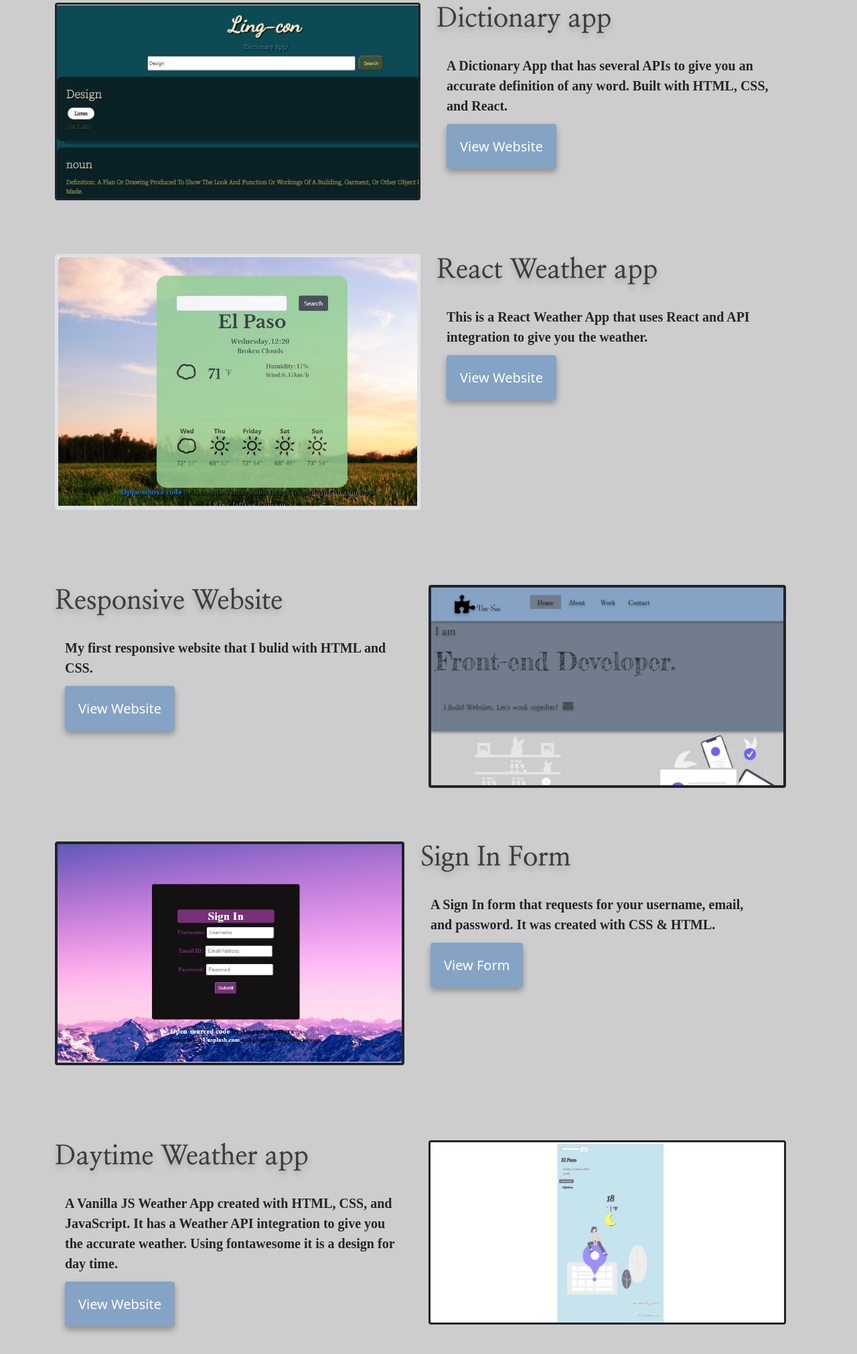
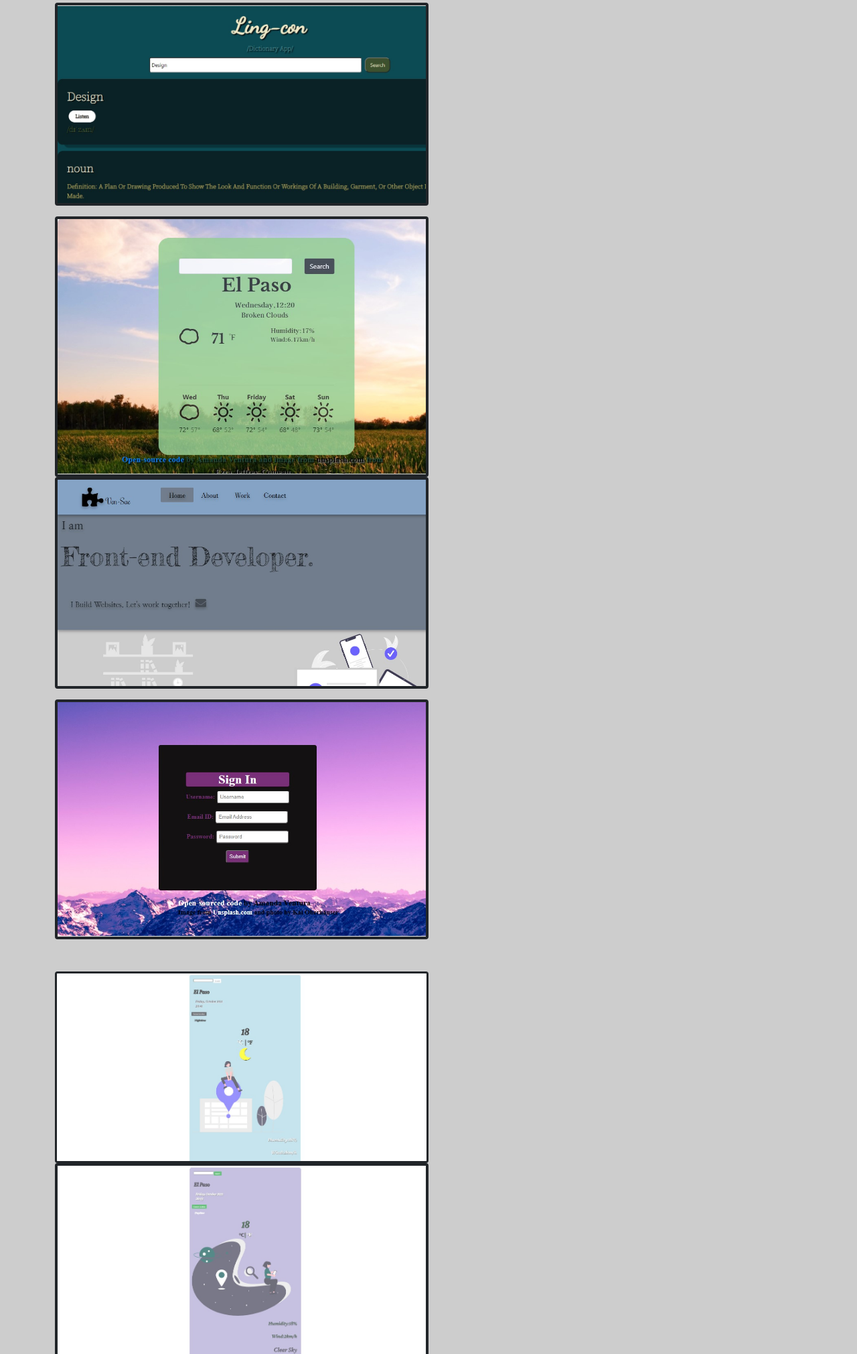
Before and after one commit to ASV185/my-website, a plain HTML site: page projects.html in a window 1280 px wide. Shown: the part 295-2316 px from the top of the page at 67% size. Drawn offline with nearby package versions, Linux system fonts and the light colour scheme; a web font is replaced by a local one.

```diff
--- a/projects.html
+++ b/projects.html
@@ -53,111 +53,30 @@
 <div class="container">
     <h2 class="name text-center mt-5 mb-3">Projects</h2>
     <hr/>
-    <div class="row mt-3">
-        <div class="project-img col-sm-6 mt-3 mb-5">
-            <img src="/images/dictionary-app.jpg" class="img-fluid rounded d-none d-md-block border border-dark border-3"
-                alt="Dictionary project preview" />
+    <div class="row"></div>
+        <div class="col-sm-6 mt-3">
+          <img src="/images/dictionary-app.jpg" class="img-fluid border border-dark border-4 rounded d-none d-md-block"
+          alt="Dictionary App preview"/>
         </div>
         <div class="col-sm-6 mt-3">
-            <h2 class="website-title mb-3">Dictionary app</h2>
-            <p>
-                A Dictionary App that has several APIs to give you an accurate definition of any word. Built with HTML, CSS,
-                and React.
-            </p>
-            <div class="mb-5">
-                <a href="https://dreamy-villani-95e47d.netlify.app" class="projects-link" target="_blank"
-                    title="Dictionary project's site">View Website</a>
-            </div>
+            <img src="/images/react-weather-app.jpg" class="img-fluid border border-dark border-4 rounded d-none d-md-block"
+            alt="React App preview"/>
         </div>
-    </div>
-    <div class="row mt-3">
-        <div class="project-img col-sm-6 mt-3 mb-5">
-            <img src="/images/react-weather-app.jpg" class="img-fluid rounded d-none d-md-block border border-5"
-                alt="React Weather project preview" />
+        <div class="col-sm-6">
+            <img src="/images/responsive-web(1).jpg" class="img-fluid border border-dark border-4 rounded d-none d-md-block"
+            alt="Responsive Website preview"/>
         </div>
-        <div class="col-sm-6 mt-3">
-            <h2 class="website-title mb-3">React Weather app</h2>
-            <p>
-                This is a React Weather App that uses React and API integration to give you the weather.
-            </p>
-            <div class="mb-5">
-                <a href="https://nostalgic-pare-8542f0.netlify.app" class="projects-link" target="_blank"
-                    title="React Weather project's site">View Website</a>
-            </div>
+        <div class="project-img col-sm-6 mt-3 mb-3">
+            <img src="/images/signin-form.jpg" class="img-fluid border border-dark border-4 rounded d-none d-md-block"
+            alt="Sign In From Project Preview" />
         </div>
-    </div>
-    <div class="row mt-5">
-        <div class="row mt-3">
-            <div class="col-sm-6">
-                <h2 class="website-title mb-3">Responsive Website</h2>
-                <p>
-                    My first responsive website that I bulid with HTML and CSS.
-                </p>
-                <div class="mb-5">
-                    <a href="https://competent-sinoussi-c105ab.netlify.app/" class="projects-link" target="_blank"
-                        title="First Responsive Website">View Website</a>
-                </div>
-            </div>
-            <div class="col-sm-6 mb-3">
-                <img src="/images/responsive-web(1).jpg"
-                    class="img-fluid border border-dark border-4 rounded d-none d-md-block"
-                    alt="First Responsive Website preview" />
-            </div>
-            <div class="row mt-5">
-                <div class="project-img col-sm-6 mt-3 mb-3">
-                    <img src="/images/signin-form.jpg"
-                        class="img-fluid border border-dark border-4 rounded d-none d-md-block"
-                        alt="Sign In From Project Preview" />
-                </div>
-                <div class="col-sm-6 mt-3">
-                    <h2 class="website-title mb-3">Sign In Form</h2>
-                    <p>
-                        A Sign In form that requests for your username, email, and password. It was created with CSS & HTML.
-                    </p>
-                    <div class="mb-5">
-                        <a href="https://boring-hypatia-87a01e.netlify.app/" class="projects-link" target="_blank"
-                            title="Sign In Form">
-                            View Form
-                        </a>
-                    </div>
-                </div>
-            </div>
+        <div class="col-sm-6 mt-5">
+            <img src="/images/daytime-weather-app.jpg" class="img-fluid border border-dark border-3 rounded d-none d-md-block"
+            alt="Daytime Weather project preview" />
         </div>
-        <div class="row mt-5">
-            <div class="col-sm-6 mt-5">
-                <h2 class="website-title mb-3">Daytime Weather app</h2>
-                <p>
-                    A Vanilla JS Weather App created with HTML, CSS, and JavaScript. It has a Weather API integration
-                    to give you the accurate weather. Using fontawesome it is a design for day time.
-                </p>
-                <div class="mb-3">
-                    <a href="https://friendly-bartik-3523eb.netlify.app/" class="projects-link" target="_blank"
-                        title="Daytime Weather project's site">View Website</a>
-                </div>
-            </div>
-            <div class="col-sm-6 mt-5">
-                <img src="/images/daytime-weather-app.jpg"
-                    class="img-fluid border border-dark border-3 rounded d-none d-md-block"
-                    alt="Daytime Weather project preview" />
-            </div>
-        </div>
-        <div class="row mt-5">
-            <div class="col-6 mb-4">
-                <img src="/images/nighttime-weather-app.jpg"
-                    class="img-fluid border border-dark border-3 rounded d-none d-md-block"
-                    alt="Nighttime Weather project preview" />
-            </div>
-            <div class="col-sm-6">
-                <h2 class="website-title mb-3">Nighttime Weather app</h2>
-                <p>
-                    A Vanilla JS Weather App created with HTML, CSS, and Javascript. It has a Weather API integration
-                    to give you the accurate weather. Using fontawesome it is a darker design of the day time design.
-                </p>
-                <div class="mb-5">
-                    <a href="https://friendly-bartik-3523eb.netlify.app/nighttime.html" class="projects-link" target="_blank"
-                        title="Nighttime Weather project's site">View Website</a>
-                </div>
-            </div>
+        <div class="col-sm-6">
+            <img src="/images/nighttime-weather-app.jpg" class="img-fluid border border-dark border-4 rounded d-none d-md-block"
+            alt="Nighttime Weather project preview"/>
         </div>
     </div>
 </div>
--- a/style.css
+++ b/style.css
@@ -523,6 +523,11 @@ p .content {
   left: 250px;
 }
 
+.mountain-icon {
+  width: 500px;
+  height: 500px;
+}
+
 @media (max-width: 800px) {
   h1 {
     font-size: 48px;
```
Also changed, not shown: index.html (+15 -0 lines), images/html-responsive-pic.jpg (deleted), images/react-pic.jpg (deleted), images/words-pic.jpg (deleted), 1 other file.
